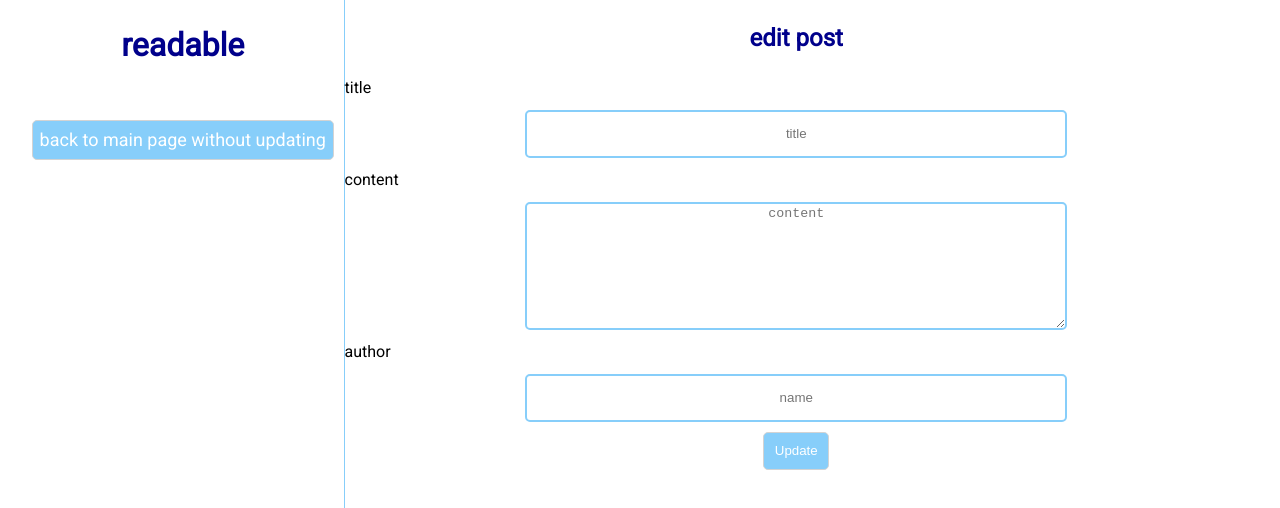
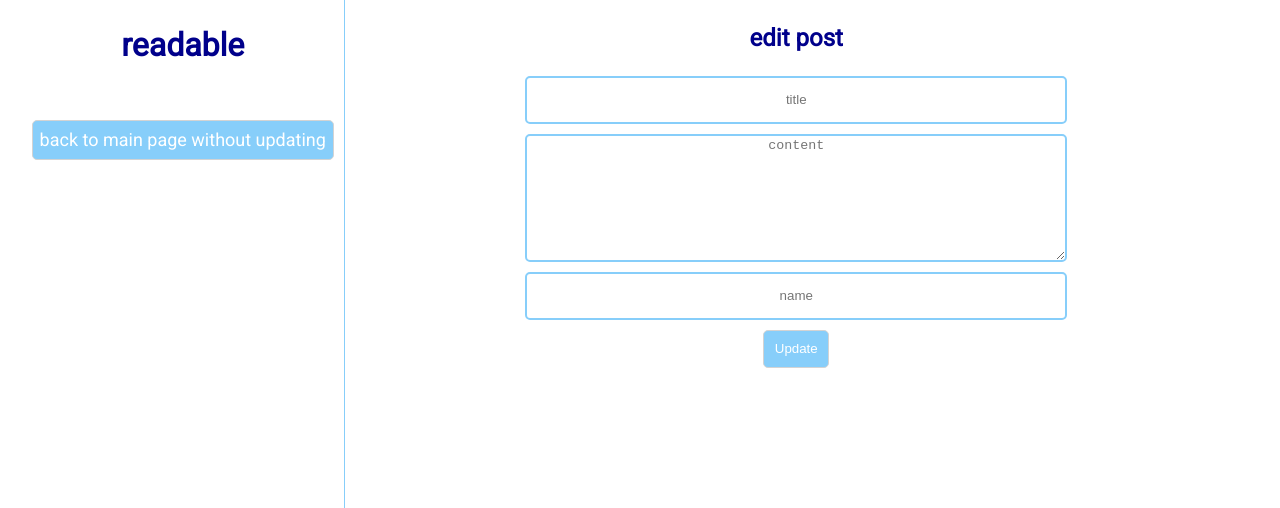
Before and after one commit to laszlosuslecz/udacity-redux-project, a React (Create React App) app in the folder frontend/: page /posts/edit/1 in a window 1280 px wide. Shown: the top 508 px of the page. Built offline with nearby package versions, Linux system fonts and the light colour scheme; no server answers.

Commit message:
fix: delete edit post field labels

```diff
--- a/frontend/src/components/PostEdit.js
+++ b/frontend/src/components/PostEdit.js
@@ -89,13 +89,13 @@ class PostEdit extends Component {
         <h2>edit post</h2>
         <form onSubmit={ handleSubmit(this.onSubmit.bind(this)) }>
           <Field
-            name="title" component={ this.renderInput } label='title' type='text' placeholder='title'
+            name="title" component={ this.renderInput } type='text' placeholder='title'
           />
           <Field
-            name="body" component={ this.renderTextarea } label='content' placeholder='content'
+            name="body" component={ this.renderTextarea } placeholder='content'
           />
           <Field
-            name="author" component={ this.renderInput } label='author' placeholder='name'
+            name="author" component={ this.renderInput } placeholder='name'
           />
           <button type="submit" style={submitButtonStyle}>Update</button>
         </form>
```
